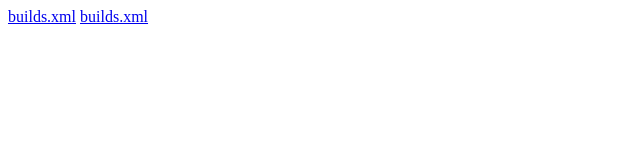
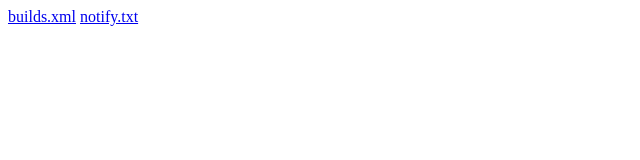
Before and after one commit to Oak-Tec/data, a plain HTML site: page index.html in a window 1280 px wide. Shown: the full height of the page, 0-640 px from the left. Drawn offline with Linux system fonts and the light colour scheme.

Commit message:
Update index.html

```diff
--- a/index.html
+++ b/index.html
@@ -1,2 +1,2 @@
 <a href="builds.xml">builds.xml</a>
-<a href="builds.xml">builds.xml</a>
+<a href="notify.txt">notify.txt</a>
```
